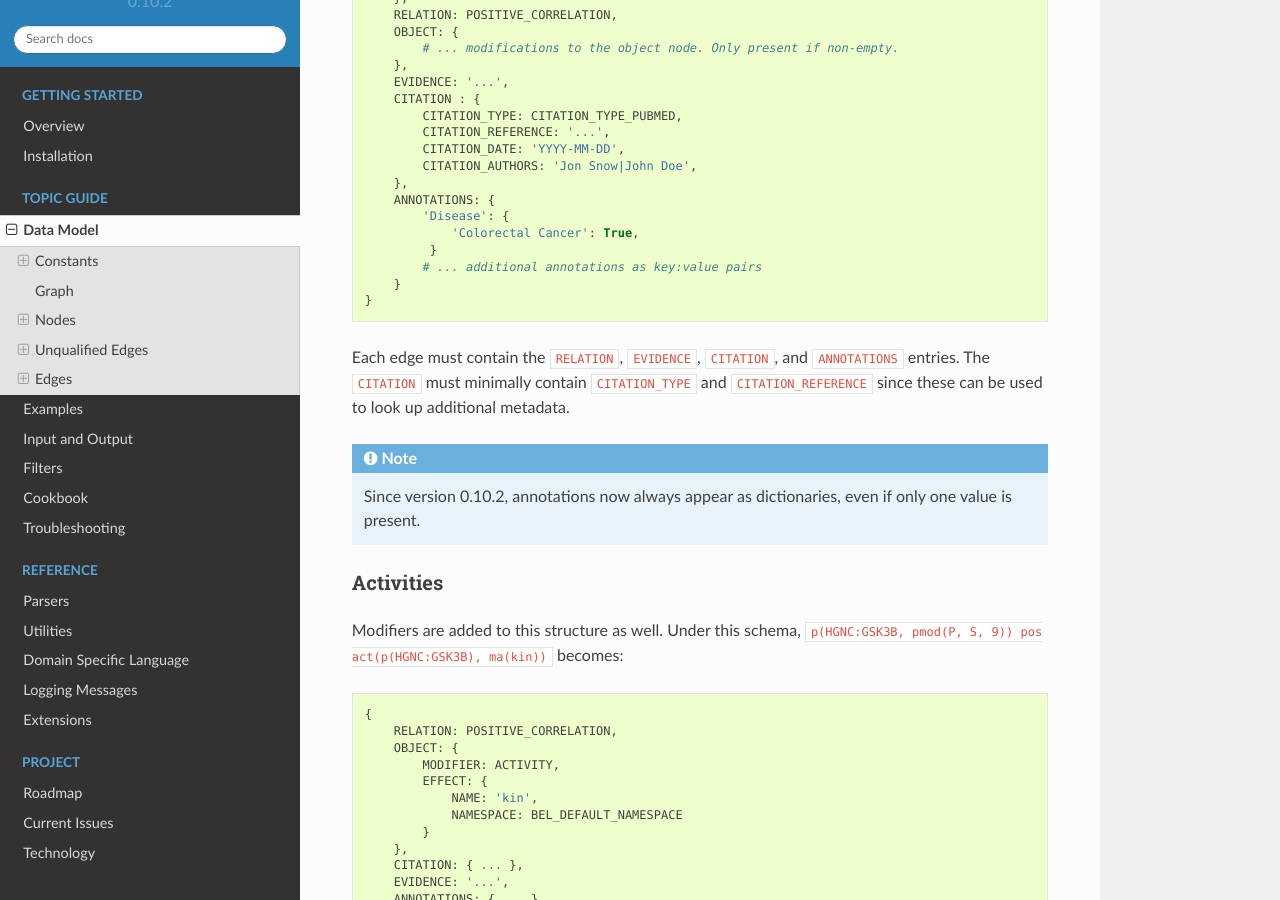
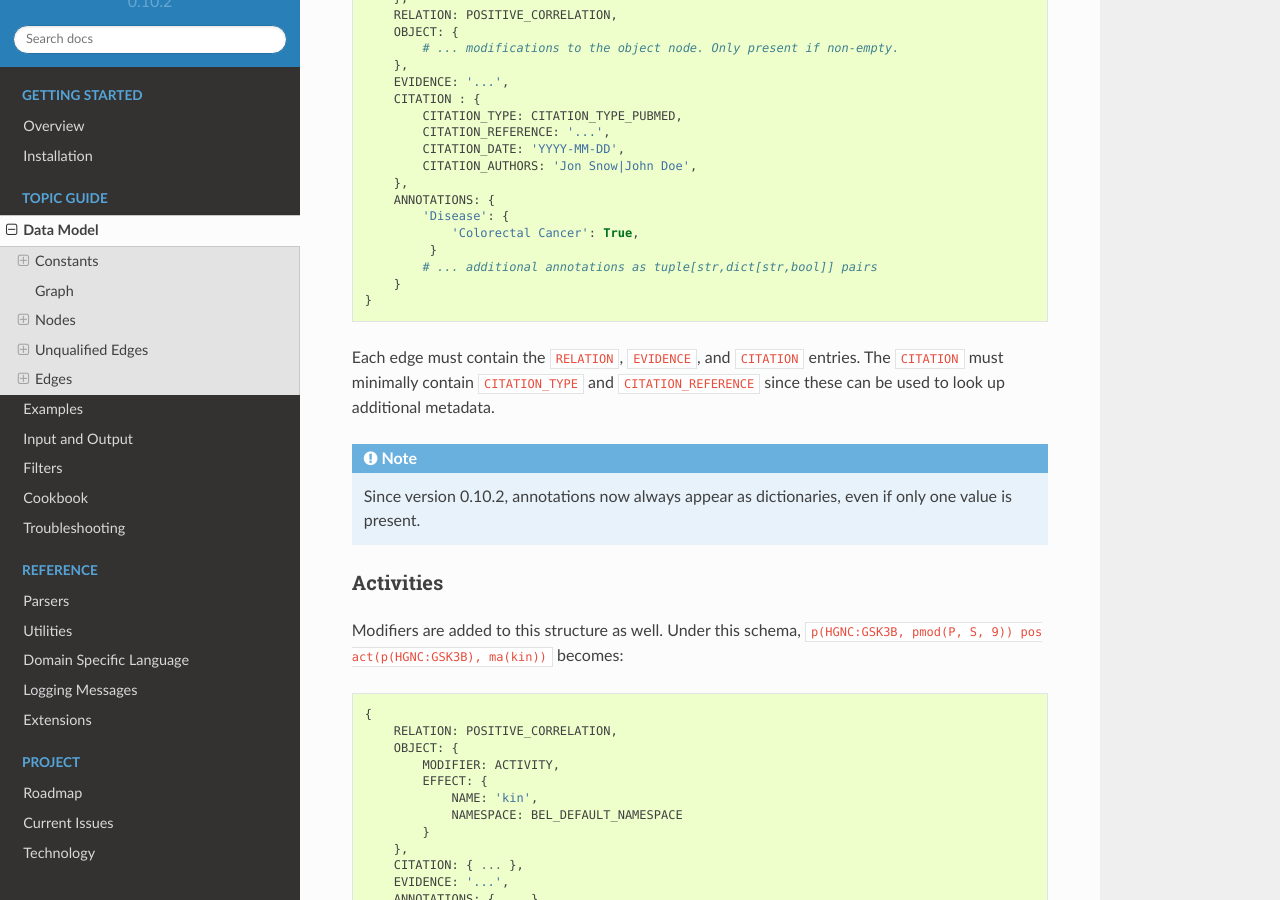
Before and after one commit to pybel/pybel, a Sphinx documentation site: the page built from docs/source/datamodel.rst, in a window 1280 px wide and 900 px high, scrolled down 7867 px. Built offline with Sphinx 7.4.7 and the Read the Docs theme 2.0.0, drawn with Linux system fonts in a browser that asks for light colours; pages that are not in the unit, such as notebooks, are missing from menus.

Commit message:
Update documentation
[skip ci]

```diff
--- a/docs/source/datamodel.rst
+++ b/docs/source/datamodel.rst
@@ -59,7 +59,6 @@ programatically via :data:`pybel.parser.language.abundance_labels`
 
 Graph
 -----
-
 .. automodule:: pybel.struct
 
 .. autoclass:: pybel.BELGraph
@@ -95,7 +94,6 @@ Programatically, these dictionaries can be converted to tuples, which are used a
 
 Variants
 ~~~~~~~~
-
 The addition of a variant tag results in an entry called 'variants' in the data dictionary associated with a given
 node. This entry is a list with dictionaries describing each of the variants. All variants have the entry 'kind' to
 identify whether it is a post-translational modification (PTM), gene modification, fragment, or HGVS variant.
@@ -123,17 +121,14 @@ identify whether it is a post-translational modification (PTM), gene modificatio
 
 Fusions
 ~~~~~~~
-
 .. automodule:: pybel.parser.modifiers.fusion
 
 Unqualified Edges
 -----------------
-
 Unqualified edges are automatically inferred by PyBEL and do not contain citations or supporting evidence.
 
 Variant and Modifications' Parent Relations
 ~~~~~~~~~~~~~~~~~~~~~~~~~~~~~~~~~~~~~~~~~~~
-
 All variants, modifications, fragments, and truncations are connected to their parent entity with an edge having
 the relationship :code:`hasParent`
 
@@ -289,7 +284,6 @@ The following edges are inferred, where :code:`X` represents the previous reacti
 
 Edges
 -----
-
 Design Choices
 ~~~~~~~~~~~~~~
 In the OpenBEL Framework, modifiers such as activities (kinaseActivity, etc.) and transformations (translocations,
@@ -342,11 +336,11 @@ Below is the "skeleton" for the edge data model in PyBEL:
             'Disease': {
                 'Colorectal Cancer': True,
              }
-            # ... additional annotations as key:value pairs
+            # ... additional annotations as tuple[str,dict[str,bool]] pairs
         }
     }
 
-Each edge must contain the ``RELATION``, ``EVIDENCE``, ``CITATION``, and ``ANNOTATIONS`` entries. The ``CITATION``
+Each edge must contain the ``RELATION``, ``EVIDENCE``, and ``CITATION`` entries. The ``CITATION``
 must minimally contain ``CITATION_TYPE`` and ``CITATION_REFERENCE`` since these can be used to look up additional
 metadata.
 
```
